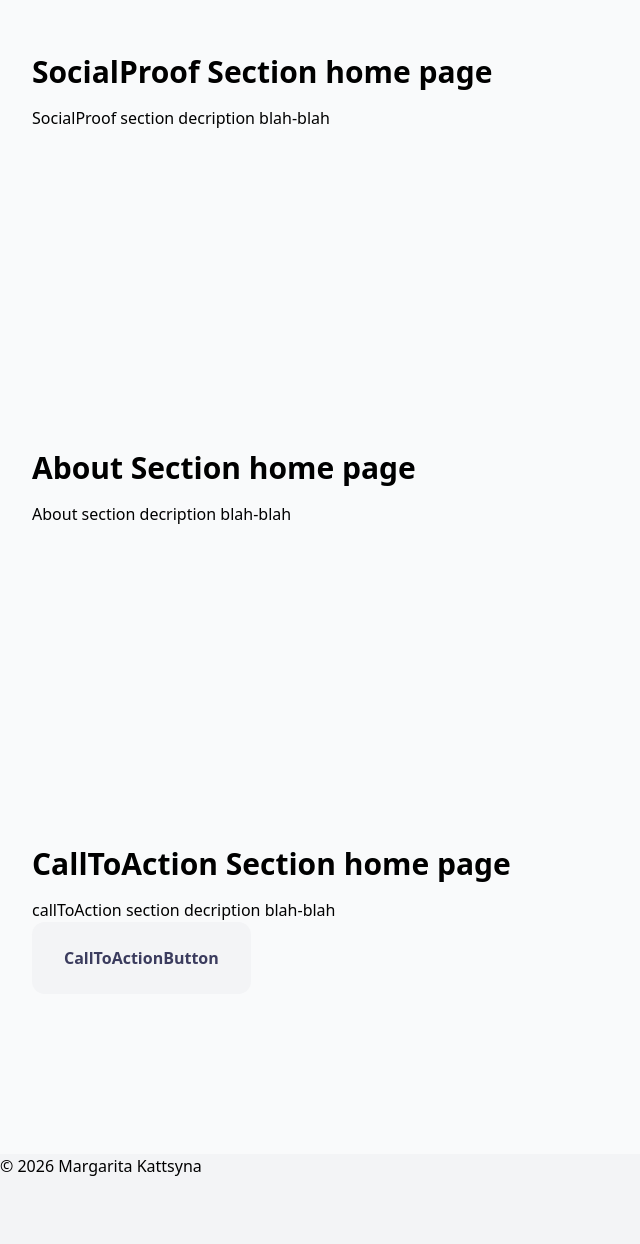
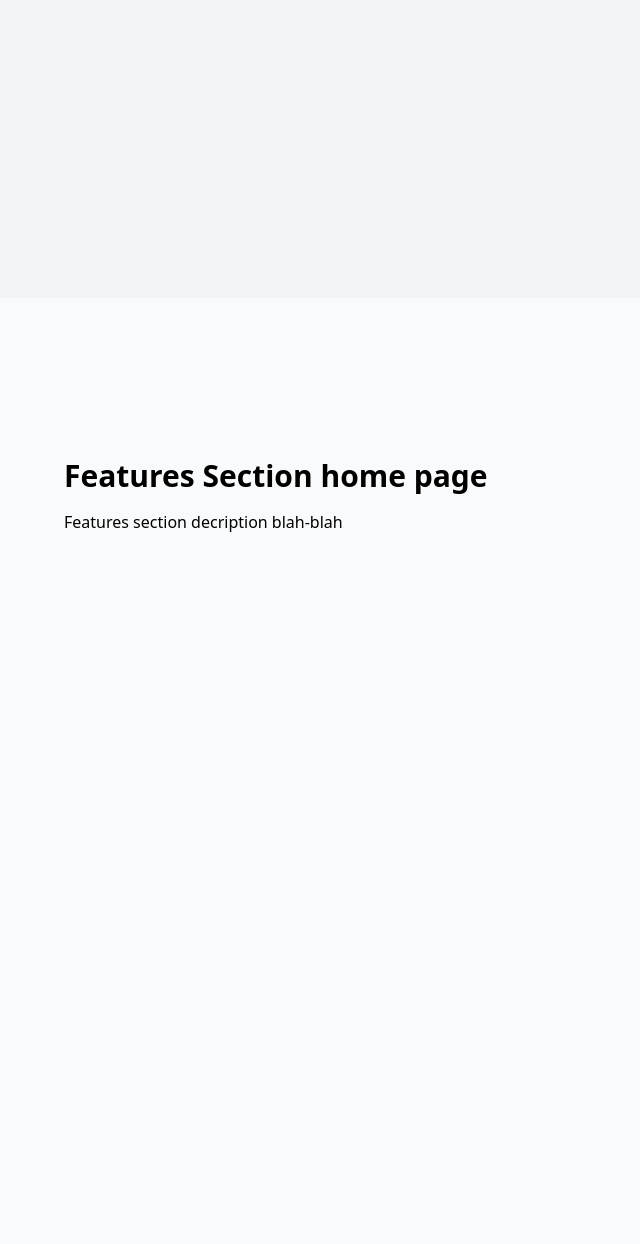
Before and after one commit to prostodiva/eureka-web, a React (Vite) app in the folder frontend/eureka-web/: page / in a window 1280 px wide. Shown: the part 1486-2730 px from the top of the page, without its empty margins (0-640 px from the left). Built offline with nearby package versions, Linux system fonts and the light colour scheme.

Commit message:
Add: add className & minHeightScreen props to components to make all the sections resizable

```diff
--- a/frontend/eureka-web/src/components/Section.tsx
+++ b/frontend/eureka-web/src/components/Section.tsx
@@ -1,11 +1,23 @@
+import classNames from 'classnames';
+
 interface SectionProps {
   children: React.ReactNode;
   className?: string;
+  minHeightScreen?: boolean;
 }
 
-const Section = ({ children, className = '' }: SectionProps) => {
+const Section = ({ children, className = '', minHeightScreen = false,
+}: SectionProps) => {
   return (
-    <section className={`py-20 md:py-40 px-8 ${className}`}>{children}</section>
+    <section
+      className={classNames(
+        `py-24 md:py-40 px-8 md:px-16 w-full`,
+        minHeightScreen && `min-h-screen`,
+        className
+      )}
+    >
+      {children}
+    </section>
   );
 };
 
--- a/frontend/eureka-web/src/pages/AboutUsPage.tsx
+++ b/frontend/eureka-web/src/pages/AboutUsPage.tsx
@@ -9,8 +9,16 @@ function AboutUsPage() {
           section
         </h1>
 
-        <Hero title="Hero Section About Page" description="hero section about page description blah-blah" />
-        <Value title="Value Section About Page" description="Value section about page description blah-blah" />
+        <Hero
+          title="Hero Section About Page"
+          description="hero section about page description blah-blah"
+          minHeightScreen
+        />
+
+        <Value
+          title="Value Section About Page"
+          description="Value section about page description blah-blah"
+        />
       </>
     );
 }
--- a/frontend/eureka-web/src/pages/HomePage.tsx
+++ b/frontend/eureka-web/src/pages/HomePage.tsx
@@ -14,30 +14,36 @@ function HomePage() {
         <Hero
           title="Hero Section home page"
           description="hero section decription blah-blah"
+          minHeightScreen
         />
 
         <Value
           title="Value Section home page"
           description="Value section decription blah-blah"
+          minHeightScreen
         />
         <Features
           title="Features Section home page"
           description="Features section decription blah-blah"
+          minHeightScreen
+        />
+
+        <About
+          title="About Section home page"
+          description="About section decription blah-blah"
+          minHeightScreen
         />
 
         <SocialProof
           title="SocialProof Section home page"
           description="SocialProof section decription blah-blah"
-        />
-
-        <About
-          title="About Section home page"
-          description="About section decription blah-blah"
+          className="py-32 md:py-96"
         />
 
         <CallToAction
           title="CallToAction Section home page"
           description="callToAction section decription blah-blah"
+          className="py-32 md:py-96"
           ctaLabel="CallToActionButton"
           onCtaClick={() => alert('CallToAction Clicked')}
         />
--- a/frontend/eureka-web/src/pages/StorePage.tsx
+++ b/frontend/eureka-web/src/pages/StorePage.tsx
@@ -12,6 +12,7 @@ function StorePage() {
         <Hero
           title="Hero Section Store Page"
           description="hero section Store page description blah-blah"
+          minHeightScreen
         />
         <Value
           title="Value Section Store Page"
--- a/frontend/eureka-web/src/pages/SupportPage.tsx
+++ b/frontend/eureka-web/src/pages/SupportPage.tsx
@@ -12,6 +12,7 @@ function SupportPage() {
         <Hero
           title="Hero Section Support Page"
           description="hero section support page description blah-blah"
+          minHeightScreen
         />
         <Value
           title="Value Section Support Page"
--- a/frontend/eureka-web/src/sections/About.tsx
+++ b/frontend/eureka-web/src/sections/About.tsx
@@ -7,11 +7,12 @@ export interface AboutProps {
   backgroundImage?: string;
   ctaLabel?: string;
   onCtaClick?: () => void;
+  minHeightScreen?: boolean;
 }
 
-function About({ title, description }: AboutProps) {
+function About({ title, description, minHeightScreen }: AboutProps) {
     return (
-        <Section aria-labelledby="about-heading" className="bg-gray-50">
+        <Section aria-labelledby="about-heading" className="bg-gray-50" minHeightScreen={minHeightScreen}>
             <h2 id="about-heading" className="text-2xl md:text-3xl font-semibold mb-4">
                 {title}
             </h2>
--- a/frontend/eureka-web/src/sections/CallToAction.tsx
+++ b/frontend/eureka-web/src/sections/CallToAction.tsx
@@ -1,5 +1,6 @@
 import Button from '../components/Button.tsx';
 import Section from '../components/Section.tsx';
+import classNames from 'classnames';
 
 export interface CallToActionProps {
   title: string;
@@ -8,12 +9,16 @@ export interface CallToActionProps {
   backgroundImage?: string;
   ctaLabel?: string;
   onCtaClick?: () => void;
+  className?: string;
 }
 
 
-function CallToAction({ title, description, ctaLabel, onCtaClick }: CallToActionProps) {
+function CallToAction({ title, description, ctaLabel, onCtaClick, className }: CallToActionProps) {
   return (
-    <Section aria-labelledby="callToAction-heading" className="bg-gray-50">
+    <Section
+      aria-labelledby="callToAction-heading"
+      className={classNames('bg-gray-50', className)}
+    >
       <h2
         id="callToAction-heading"
         className="text-2xl md:text-3xl font-semibold mb-4"
@@ -21,11 +26,8 @@ function CallToAction({ title, description, ctaLabel, onCtaClick }: CallToAction
         {title}
       </h2>
       <p>{description}</p>
-      <Button
-        variant="secondary"
-        rounded
-        onClick={onCtaClick}>
-          {ctaLabel}
+      <Button variant="secondary" rounded onClick={onCtaClick}>
+        {ctaLabel}
       </Button>
     </Section>
   );
--- a/frontend/eureka-web/src/sections/Features.tsx
+++ b/frontend/eureka-web/src/sections/Features.tsx
@@ -7,12 +7,13 @@ export interface FeaturesProps {
   backgroundImage?: string;
   ctaLabel?: string;
   onCtaClick?: () => void;
+  minHeightScreen?: boolean;
 }
 
 
-function Features({ title, description }: FeaturesProps) {
+function Features({ title, description, minHeightScreen}: FeaturesProps) {
   return (
-    <Section aria-labelledby="feature-heading" className="bg-gray-50">
+    <Section aria-labelledby="feature-heading" className="bg-gray-50" minHeightScreen={minHeightScreen}>
       <h2
         id="feature-heading"
         className="text-2xl md:text-3xl font-semibold mb-4"
--- a/frontend/eureka-web/src/sections/Hero.tsx
+++ b/frontend/eureka-web/src/sections/Hero.tsx
@@ -7,11 +7,12 @@ export interface HeroProps {
   backgroundImage?: string;
   ctaLabel?: string;
   onCtaClick?: () => void;
+  minHeightScreen?: boolean;
 }
 
-function Hero({ title, description }: HeroProps){
+function Hero({ title, description, minHeightScreen }: HeroProps){
     return (
-        <Section aria-labelledby="hero-heading" className="bg-gray-100">
+        <Section aria-labelledby="hero-heading" className="bg-gray-100" minHeightScreen={minHeightScreen}>
             <h2 id="hero-heading" className="text-2xl md:text-3xl font-semibold mb-4">{title}</h2>
             <p className="text-base md:text-lg">{description}</p>
         </Section>
--- a/frontend/eureka-web/src/sections/SocialProof.tsx
+++ b/frontend/eureka-web/src/sections/SocialProof.tsx
@@ -1,4 +1,5 @@
 import Section from '../components/Section.tsx';
+import classNames from 'classnames';
 
 export interface FeaturesProps {
   title: string;
@@ -7,11 +8,15 @@ export interface FeaturesProps {
   backgroundImage?: string;
   ctaLabel?: string;
   onCtaClick?: () => void;
+  className?: string;
 }
 
-function SocialProof({ title, description }: FeaturesProps) {
+function SocialProof({ title, description, className }: FeaturesProps) {
   return (
-    <Section aria-labelledby="proof-heading" className="bg-gray-50">
+    <Section
+      aria-labelledby="proof-heading"
+      className={classNames('bg-gray-100', className)}
+    >
       <h2
         id="proof-heading"
         className="text-2xl md:text-3xl font-semibold mb-4"
--- a/frontend/eureka-web/src/sections/Value.tsx
+++ b/frontend/eureka-web/src/sections/Value.tsx
@@ -7,12 +7,13 @@ export interface ValueProps {
   backgroundImage?: string;
   ctaLabel?: string;
   onCtaClick?: () => void;
+  minHeightScreen?: boolean;
 }
 
 
-function Value({ title, description }: ValueProps) {
+function Value({ title, description, minHeightScreen }: ValueProps) {
     return (
-        <Section aria-labelledby="description-heading" className="bg-gray-100">
+        <Section aria-labelledby="description-heading" className="bg-gray-100" minHeightScreen={minHeightScreen}>
             <h2 id="description-heading" className="text-2xl md:text-3xl font-semibold mb-4">
                 {title}
             </h2>
```
